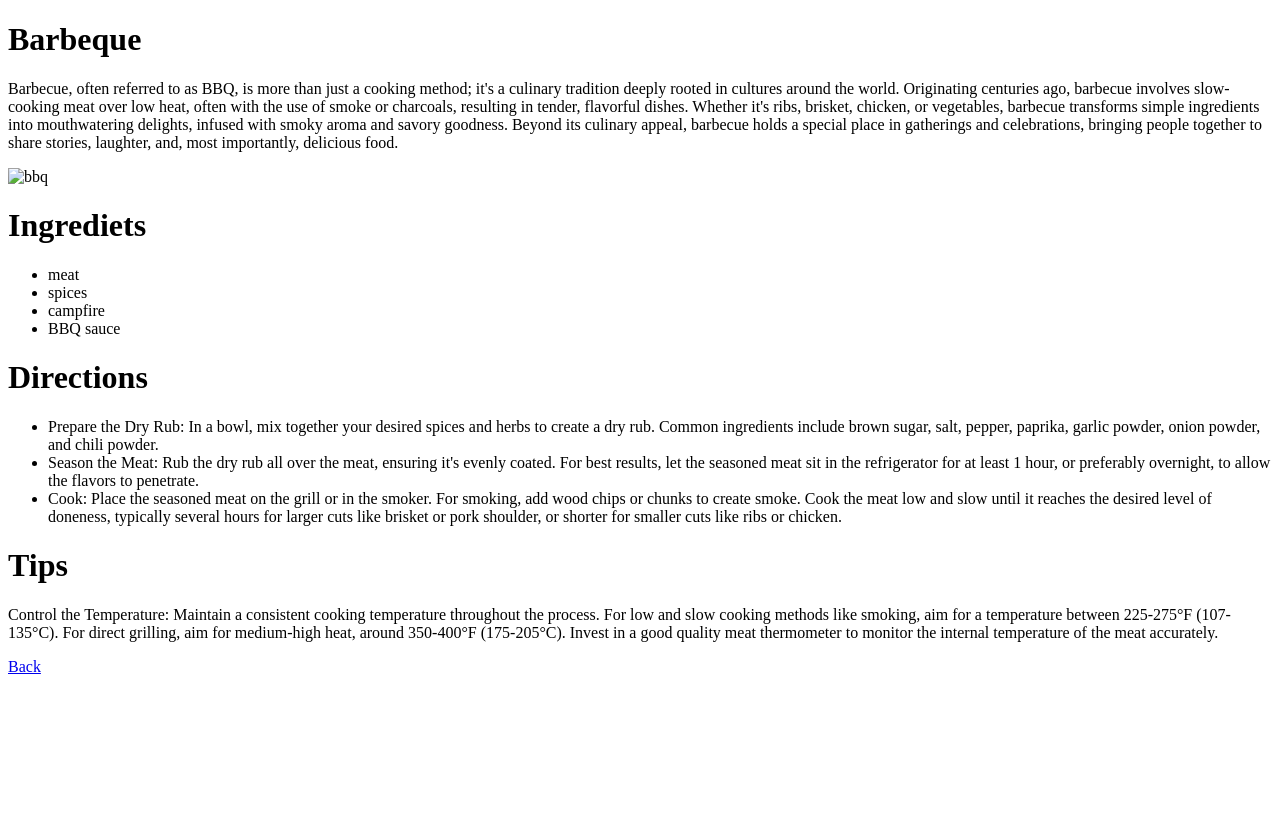
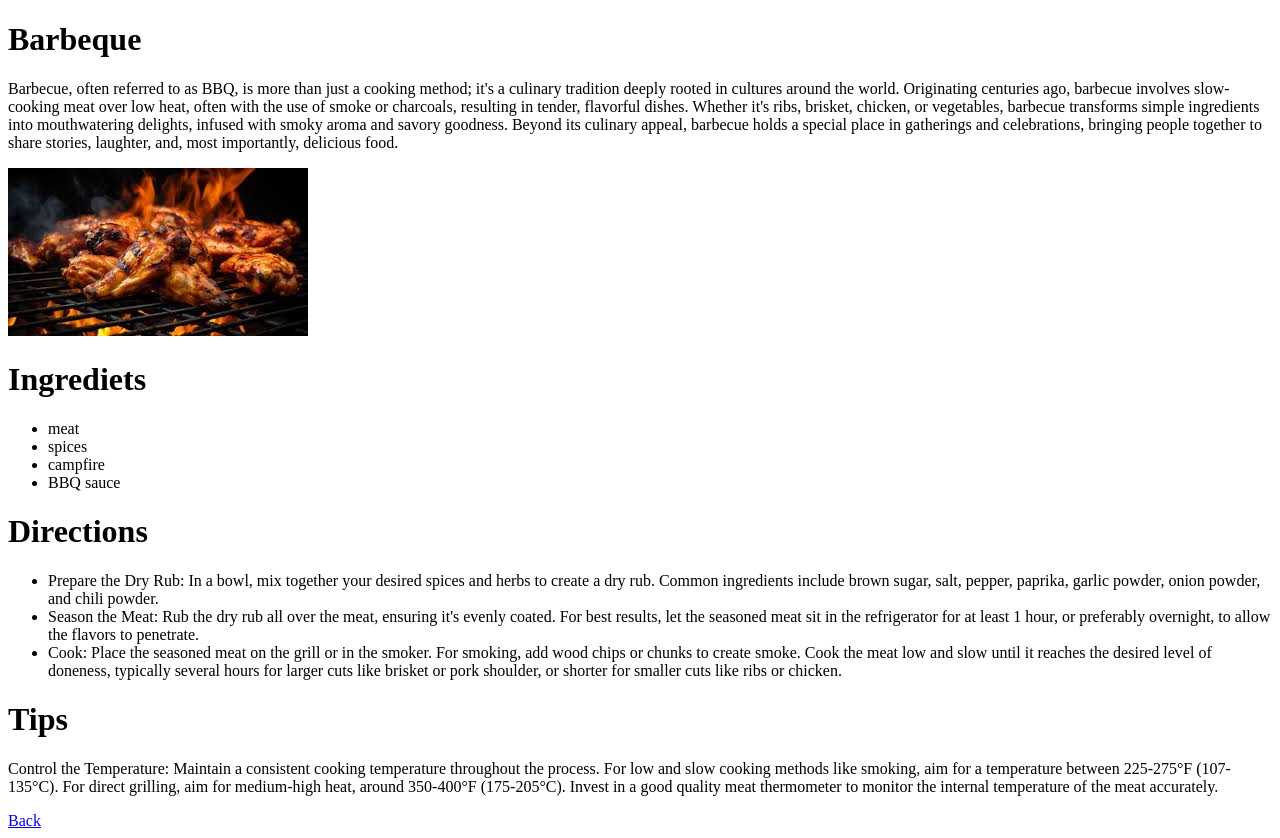
Before and after one commit to jeyanthsp/jey123, a plain HTML site: page barb.html in a window 1280 px wide. Before the commit the page ends 800 px from the top, so only its background shows below. Drawn offline with Linux system fonts and the light colour scheme.

Commit message:
Update barb.html

```diff
--- a/barb.html
+++ b/barb.html
@@ -8,7 +8,7 @@
 <body>
     <h1>Barbeque</h1>
 <p>Barbecue, often referred to as BBQ, is more than just a cooking method; it's a culinary tradition deeply rooted in cultures around the world. Originating centuries ago, barbecue involves slow-cooking meat over low heat, often with the use of smoke or charcoals, resulting in tender, flavorful dishes. Whether it's ribs, brisket, chicken, or vegetables, barbecue transforms simple ingredients into mouthwatering delights, infused with smoky aroma and savory goodness. Beyond its culinary appeal, barbecue holds a special place in gatherings and celebrations, bringing people together to share stories, laughter, and, most importantly, delicious food. </p>
-<img src="image/bbq.jpeg" alt="bbq">
+<img src="bbq.jpeg" alt="bbq">
 <h1>Ingrediets</h1>
 <ul><li>meat</li>
     <li>spices</li>
```
